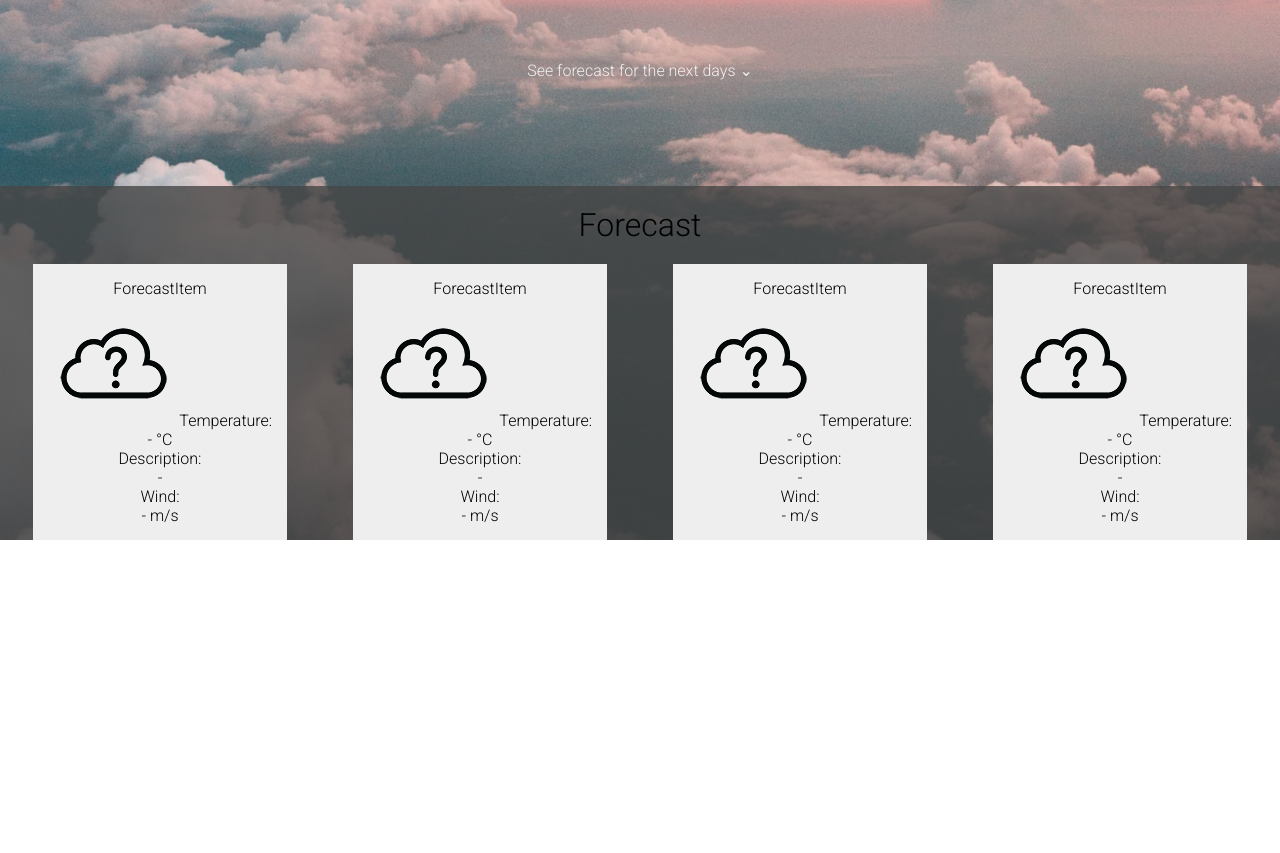
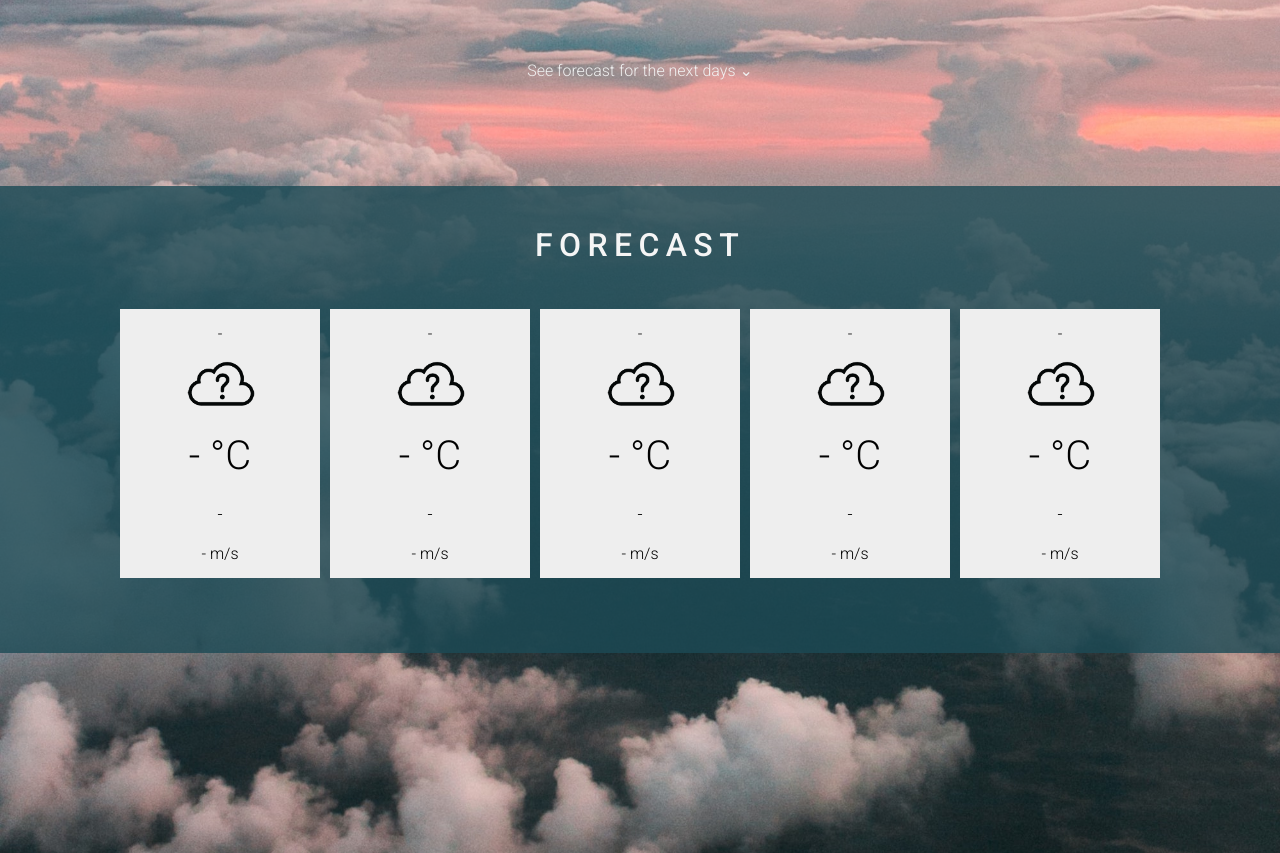
Before and after one commit to poluna/WeatherApp, a website built with webpack: page index.html in a window 1280 px wide. Shown: the part 714-1567 px from the top of the page. Before the commit the page ends 1254 px from the top, so only its background shows below. Built offline with nearby package versions, Linux system fonts and the light colour scheme; no server answers.

Commit message:
Add styling to Forecast panel

```diff
--- a/src/js/Forecast.js
+++ b/src/js/Forecast.js
@@ -8,21 +8,25 @@ class Forecast {
     this.day2 = new ForecastItem("day2");
     this.day3 = new ForecastItem("day3");
     this.day4 = new ForecastItem("day4");
+    this.day5 = new ForecastItem("day5");
   }
 
   static setForecast(data) {
     const dt = 8;
-    for (let i = 0; i < 4; i++) {
-      document.querySelector(
-        `#day${i + 1} img`
-      ).src = `./img/icons/${data.list[i * dt].weather[0].icon}.png`;
+    for (let i = 0; i < 5; i++) {
+      document.querySelector(`#day${i + 1} h4`).innerHTML = `${
+        data.list[i * dt].dt_txt.split(" ")[0]
+      }`;
+      document.querySelector(`#day${i + 1} img`).src = `./img/icons/${
+        data.list[i * dt].weather[0].icon
+      }.png`;
       document.querySelector(
         `#day${i + 1} .temperature`
       ).innerHTML = `${Math.round(data.list[i * dt].main.temp)}°C`;
       document.querySelector(`#day${i + 1} .description`).innerHTML = `${
         data.list[i * dt].weather[0].description
       }`;
-      document.querySelector(`#day${i + 1} .wind`).innerHTML = `${Math.round(
+      document.querySelector(`#day${i + 1} .wind`).innerHTML = `wind: ${Math.round(
         data.list[i * dt].wind.speed
       )} m/s`;
     }
@@ -39,6 +43,7 @@ class Forecast {
     this.day2.render(days);
     this.day3.render(days);
     this.day4.render(days);
+    this.day5.render(days);
   }
 }
 
--- a/src/js/ForecastItem.js
+++ b/src/js/ForecastItem.js
@@ -10,11 +10,11 @@ class ForecastItem {
     node.innerHTML = `
         ${nodeHtml}
         <div class="forecastItem" id=${this.element.id}>
-          <h4>ForecastItem</h4>
+          <h4>-</h4>
           <img src="./img/icons/unknown.png"/>
-          Temperature: <p class="temperature">- °C</p>
-          Description: <p class="description">-</p>
-          Wind: <p class="wind">- m/s</p>
+          <p class="temperature">- °C</p>
+          <p class="description">-</p>
+          <p class="wind">- m/s</p>
         </div>
     `;
   }
--- a/src/sass/forecast.scss
+++ b/src/sass/forecast.scss
@@ -1,14 +1,19 @@
 #forecast {
-  background-color: rgba(71, 71, 71, 0.8);
+  background-color: rgba(28, 74, 85, 0.8);
   text-align: center;
-  margin-top: 100px;
+  margin: 100px 0 200px 0;
+  padding-bottom: 70px;
   h1 {
     font-size: 2em;
-    padding: 20px;
+    padding: 40px;
+    color: rgb(245,245,245);
+    font-weight: 500;
+    letter-spacing: 0.2em;
+    text-transform: uppercase;
   }
   .days {
     display: flex;
-    justify-content: space-around;
-    flex-grow: 1;
+    justify-content: center;
+    flex-wrap: wrap;
   }
 }
--- a/src/sass/forecastItem.scss
+++ b/src/sass/forecastItem.scss
@@ -1,4 +1,19 @@
 .forecastItem {
-    background-color: rgb(238, 238, 238);
-    padding: 15px;
+  background-color: rgb(238, 238, 238);
+  padding: 15px;
+    max-width: 200px;
+  // flex-basis: 100%;
+  flex: 1 1 0;
+  margin: 5px;
+  img {
+    max-width: 5em;
+  }
+  .temperature {
+    font-size: 2.5em;
+    padding: 5px;
+  }
+  .description {
+    font-size: 1.1em;
+    padding: 20px;
+  }
 }
```
Also changed, not shown: dist/css/style.css, dist/js/bundle.js.
